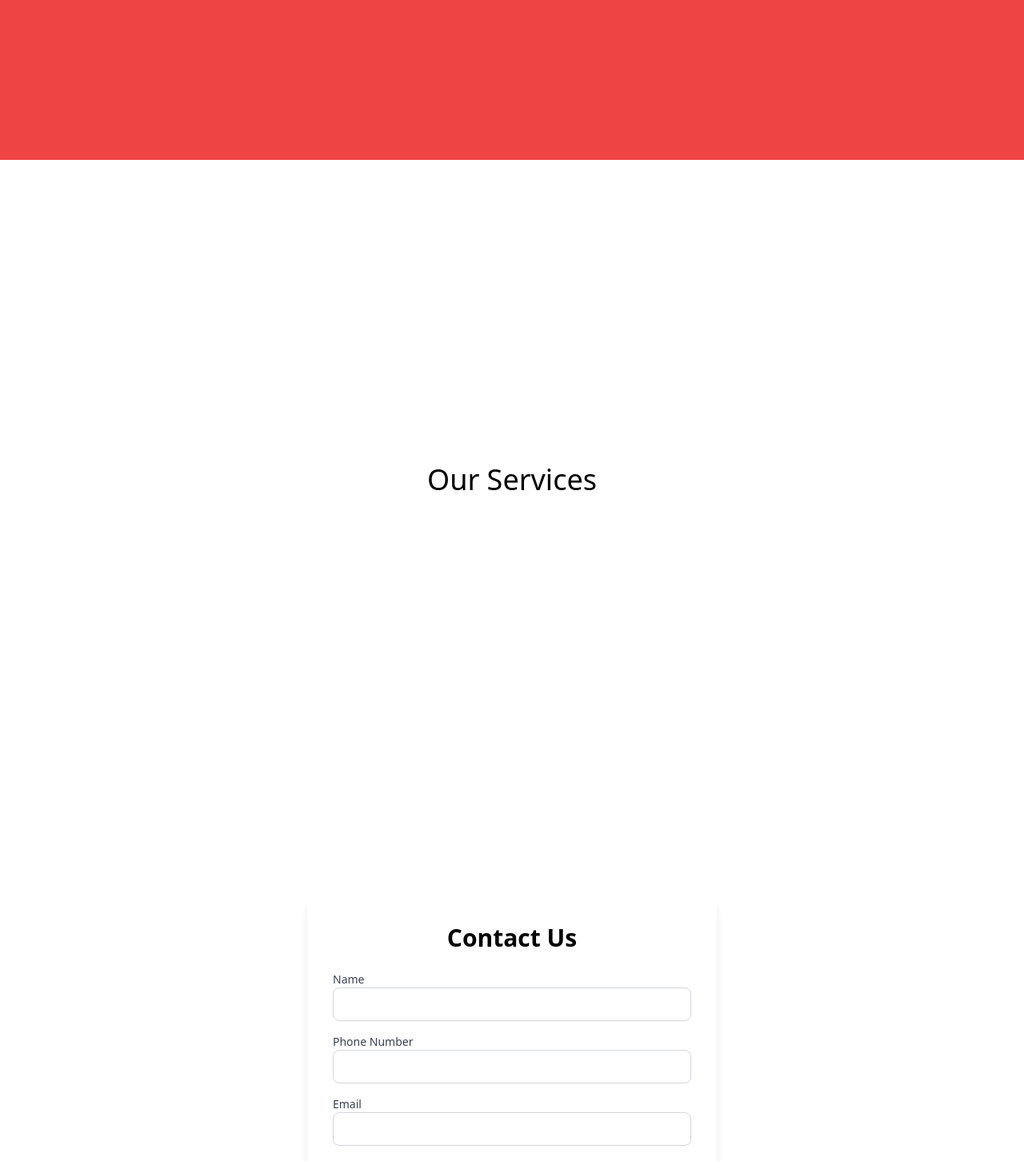
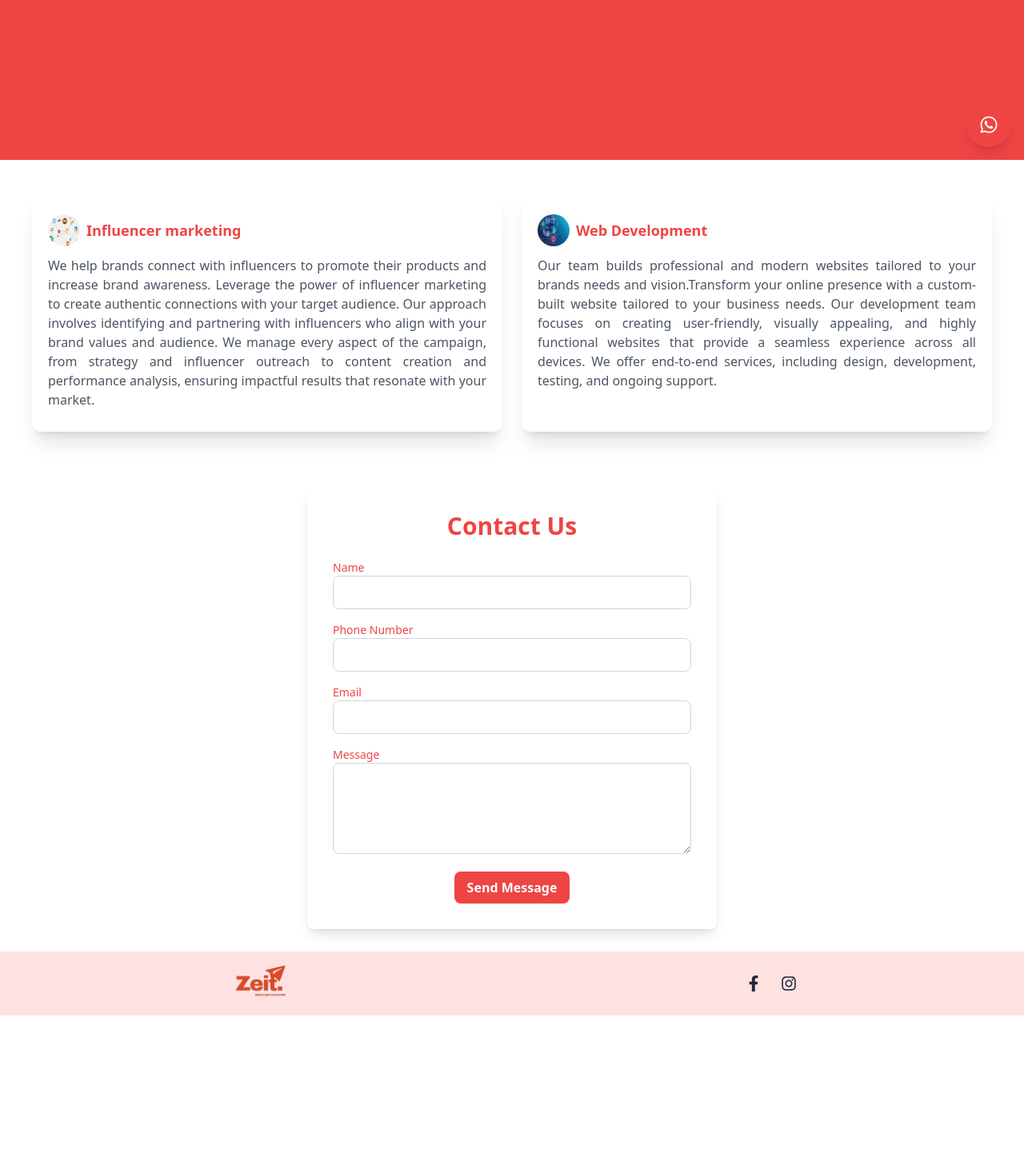
Before and after one commit to aravinth1232/zeit, a Next.js app: page / in a window 1280 px wide. Shown: the part 600-2052 px from the top of the page at 80% size. After the commit the page ends 1870 px from the top, so only its background shows below. Built offline with nearby package versions, Linux system fonts and the light colour scheme.

Commit message:
services modified

```diff
--- a/app/page.jsx
+++ b/app/page.jsx
@@ -1,13 +1,45 @@
 
 "use client"
+
+import Loader from "../components/Loader"
+import Router from 'next/router';
 import { Link } from 'react-scroll'
 import emailjs from 'emailjs-com';
-import React, { useState } from 'react';
+import React, { useState,useEffect } from 'react';
 // import { IoIosArrowForward } from "react-icons/io";
+import Image from 'next/image';
+
+import logo from "../app/logonew.png"
+
+import s1 from "../app/assets/if.png"
+import s2 from "../app/assets/wd.jpg"
+import { FaFacebookF } from "react-icons/fa";
+import { FaInstagram } from "react-icons/fa6";
+import { FaWhatsapp } from 'react-icons/fa';
+
+
+
+const services =[
+  {
+    name:"Influencer marketing",
+  image: s1,
+  description: "We help brands connect with influencers to promote their products and increase brand awareness. Leverage the power of influencer marketing to create authentic connections with your target audience. Our approach involves identifying and partnering with influencers who align with your brand values and audience. We manage every aspect of the campaign, from strategy and influencer outreach to content creation and performance analysis, ensuring impactful results that resonate with your market."
+  },
+  {
+    name:"Web Development",
+    image: s2,
+    description: "Our team builds professional and modern websites tailored to your brands needs and vision.Transform your online presence with a custom-built website tailored to your business needs. Our development team focuses on creating user-friendly, visually appealing, and highly functional websites that provide a seamless experience across all devices. We offer end-to-end services, including design, development, testing, and ongoing support."
+  },
+
+]
 
 
 
 export default function Home() {
+
+
+
+
   const [formData, setFormData] = useState({
     name: '',
     email: '',
@@ -63,12 +95,17 @@ const userID = 'OUx0znxEEgANdIw9N'; // EmailJS User ID
   };
 
 
+
   return (
+
+
+
+
    <>
+
         <div>
 
 
-      {/* About Section */}
       <section
         id="about"
         className="h-svh lg:h-screen flex items-center justify-start relative overflow-hidden"
@@ -77,7 +114,7 @@ const userID = 'OUx0znxEEgANdIw9N'; // EmailJS User ID
         <h1 className="text-2xl  font-semibold lg:text-3xl leading-[2.5rem] lg:leading-[3.5rem] "><span className="font-bold text-red-500 text-3xl  lg:text-4xl">Zeit</span>  seamlessly integrates influencer marketing with cutting-edge website development, providing a holistic approach to elevating your brand&apos;s online presence.</h1>
 
         <Link
-          to="contact" // ID of the Contact section
+          to="contact"
           smooth={true}
           offset={-70}
           duration={500}
@@ -99,14 +136,45 @@ const userID = 'OUx0znxEEgANdIw9N'; // EmailJS User ID
       </section>
 
       {/* Services Section */}
-      <section id="services" className="h-screen flex items-center justify-center ">
-        <h1 className="text-4xl">Our Services</h1>
+      <section id="services" className=" flex items-center justify-center ">
+
+        <div className='grid grid-cols-1 lg:grid-cols-2 gap-4 lg:gap-6 py-5 lg:py-10 px-10' >{
+
+            services.map((service,index)=>(
+
+              <div key={index}
+              className='flex flex-col  shadow-xl gap-3 px-3 lg:px-5 py-7   rounded-xl'
+              >
+
+                <div className='flex flex-row justify-start items-center gap-1 lg:gap-2 '>
+                <Image
+                className='w-10 h-10 lg:w-18 lg:h-18 rounded-full '
+                  src={service.image}
+                  alt={service.name}
+                  loading="lazy"
+                  />
+                  <h1 className='text-red-500 text-lg font-bold' >{service.name}</h1>
+
+                </div>
+
+                <div>
+                  <p className='text-gray-600 text-justify' >{service.description}</p>
+                </div>
+
+
+
+              </div>
+
+            ))
+
+          }</div>
+
       </section>
 
       {/* Contact Section */}
-      <section id="contact" className="h-screen flex items-center justify-center ">
+      <section id="contact" className="py-7 flex items-center justify-center ">
       <div className="bg-white p-8 rounded-lg shadow-lg w-full max-w-lg">
-        <h2 className="text-3xl font-bold text-center mb-6">Contact Us</h2>
+        <h2 className="text-3xl font-bold text-center mb-6 text-red-500">Contact Us</h2>
 
         {showSuccessMessage ? ( // Added condition to show success message
           <div className="relative p-4 mb-4 text-green-800 border border-green-300 rounded-lg bg-green-100">
@@ -134,7 +202,7 @@ const userID = 'OUx0znxEEgANdIw9N'; // EmailJS User ID
         ) : (
           <form onSubmit={handleSubmit} className="space-y-4">
             <div>
-              <label htmlFor="name" className="block text-sm font-medium text-gray-700">
+              <label htmlFor="name" className="block text-sm font-medium text-red-500">
                 Name
               </label>
               <input
@@ -144,12 +212,12 @@ const userID = 'OUx0znxEEgANdIw9N'; // EmailJS User ID
                 value={formData.name}
                 onChange={handleChange}
                 required
-                className="w-full px-3 py-2 border border-gray-300 rounded-lg"
+                className="w-full px-3 py-2 border border-gray-300 rounded-lg  "
               />
             </div>
 
             <div>
-              <label htmlFor="phone" className="block text-sm font-medium text-gray-700">
+              <label htmlFor="phone" className="block text-sm font-medium text-red-500">
                 Phone Number
               </label>
               <input
@@ -164,7 +232,7 @@ const userID = 'OUx0znxEEgANdIw9N'; // EmailJS User ID
             </div>
 
             <div>
-              <label htmlFor="email" className="block text-sm font-medium text-gray-700">
+              <label htmlFor="email" className="block text-sm font-medium text-red-500">
                 Email
               </label>
               <input
@@ -179,7 +247,7 @@ const userID = 'OUx0znxEEgANdIw9N'; // EmailJS User ID
             </div>
 
             <div>
-              <label htmlFor="message" className="block text-sm font-medium text-gray-700">
+              <label htmlFor="message" className="block text-sm font-medium text-red-500">
                 Message
               </label>
               <textarea
@@ -196,7 +264,7 @@ const userID = 'OUx0znxEEgANdIw9N'; // EmailJS User ID
             <div className="text-center">
               <button
                 type="submit"
-                className="bg-blue-500 text-white font-bold py-2 px-4 rounded-lg hover:bg-blue-600 transition duration-300"
+                className="bg-red-500 text-white font-bold py-2 px-4 rounded-lg hover:bg-red-400 transition duration-300"
                 disabled={isSubmitting}
               >
                 {isSubmitting ? 'Sending...' : 'Send Message'}
@@ -206,7 +274,99 @@ const userID = 'OUx0znxEEgANdIw9N'; // EmailJS User ID
         )}
       </div>
     </section>
+
+    <section>
+        <footer className='bg-red-100 flex flex-row justify-around items-center '>
+        <div className='flex items-center justify-center'>
+        <Image
+            alt='logo'
+            priority
+            src={logo}
+            className='w-20 h-20'
+
+            />
+        </div>
+        <div className='flex flex-row gap-3 lg:gap-6 justify-center items-center'>
+        <a
+        href="" // Replace with your desired URL
+        className="text-gray-800 hover:text-red-500 transition-transform duration-300 transform hover:scale-125"
+        target="_blank"
+        rel="noopener noreferrer"
+        aria-label="facebook"
+      >
+        <FaFacebookF className="w-5 h-5 transition-transform duration-300 transform hover:scale-110" />
+      </a>
+        <a
+        href="" // Replace with your desired URL
+        className="text-gray-800 hover:text-red-500 transition-transform duration-300 transform hover:scale-125"
+        target="_blank"
+        rel="noopener noreferrer"
+        aria-label="instagram"
+      >
+        <FaInstagram className="w-5 h-5 transition-transform duration-300 transform hover:scale-110" />
+      </a>
+
+        </div>
+        </footer>
+
+    </section>
+
+    <div className="relative flex items-center">
+        <a
+          href="https://wa.me/1234567890"
+          className="fixed bottom-14 right-3 md:bottom-4 md:right-4 bg-red-500 text-white p-4 rounded-full shadow-lg flex items-center justify-center z-50 group"
+          target="_blank"
+          rel="noopener noreferrer"
+          aria-label="Contact us on WhatsApp"
+        >
+         <FaWhatsapp className="w-6 h-6" />
+
+          <span className="absolute left-0 bottom-0 transform -translate-x-full -translate-y-1/2 bg-red-500 text-white text-xs rounded py-1 px-2 opacity-0 group-hover:opacity-100 transition-opacity duration-300 whitespace-nowrap">
+            Chat with us
+          </span>
+        </a>
+      </div>
+
+{/* <div className="relative flex items-center">
+        <a
+          href="https://wa.me/1234567890" // Replace with your WhatsApp number
+          className="fixed bottom-4 right-4 bg-green-500 text-white p-4 rounded-full shadow-lg flex items-center justify-center z-50 group"
+          target="_blank"
+          rel="noopener noreferrer"
+          aria-label="Contact us on WhatsApp"
+        >
+          <svg
+            xmlns="http://www.w3.org/2000/svg"
+            className="w-6 h-6"
+            fill="none"
+            viewBox="0 0 24 24"
+            stroke="currentColor"
+          >
+            <path
+              strokeLinecap="round"
+              strokeLinejoin="round"
+              strokeWidth="2"
+              d="M16 8a6 6 0 11-8 0 6 6 0 018 0z"
+            />
+            <path
+              strokeLinecap="round"
+              strokeLinejoin="round"
+              strokeWidth="2"
+              d="M21 21l-5.5-5.5"
+            />
+          </svg>
+
+          <span className={`absolute left-0 bottom-1/2 transform -translate-x-full -translate-y-1/2 bg-black text-white text-xs rounded py-1 px-2 opacity-0 transition-opacity duration-300 whitespace-nowrap ${scrolled ? 'group-hover:opacity-100' : 'hidden'}`}>
+            Chat with us
+          </span>
+        </a>
+      </div> */}
+
+
+
+
     </div>
+
    </>
   );
 }
--- /dev/null
+++ b/components/Loader.jsx
@@ -0,0 +1,15 @@
+import React from 'react';
+
+
+const Loader = () => {
+    return (
+      <div className="fixed inset-0 flex items-center justify-center bg-gray-900 bg-opacity-70 z-50">
+        <div className="relative">
+          <div className="w-16 h-16 border-4 border-t-4 border-blue-600 border-solid rounded-full animate-spin"></div>
+          <div className="absolute inset-0 flex items-center justify-center text-white text-lg">Loading...</div>
+        </div>
+      </div>
+    );
+  };
+
+export default Loader;
```
Also changed, not shown: app/assets/if.png (added), app/assets/wd.jpg (added).
